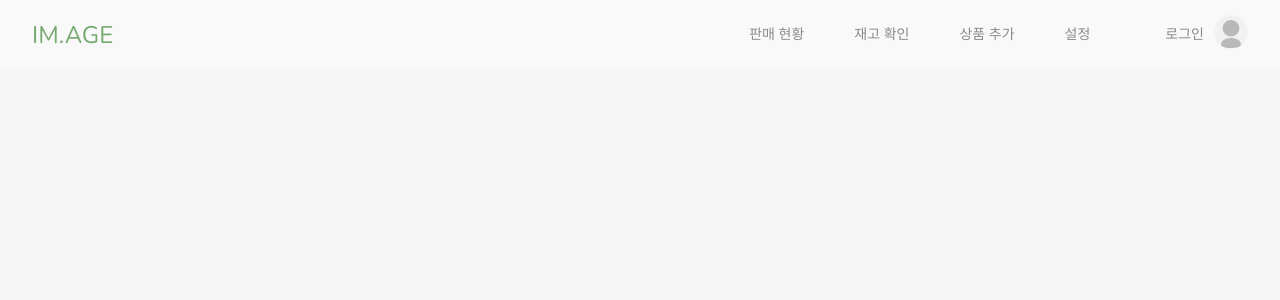
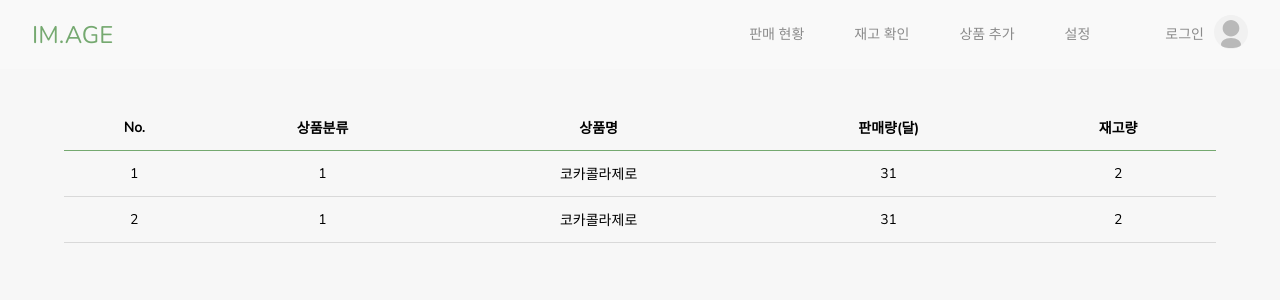
Before and after one commit to dbwlszee/im.age-front, a React (Create React App) app: page / in a window 1280 px wide. Shown: the top 300 px of the page. Built offline with nearby package versions, Linux system fonts and the light colour scheme.

Commit message:
feat: Product Table 추가
1. 상품 테이블 추가
2. 기본적인 디자인 확정
3. map함수 정상작동 확인

```diff
--- a/src/App.js
+++ b/src/App.js
@@ -1,6 +1,7 @@
 import styled from "styled-components"
 import GlobalStyle from './styles/GlobalStyle';
 import Nav from "./component/user/Nav";
+import ProductList from "./component/page/ProductList/ProductList";
 
 //style
 styled(Nav)`
@@ -15,6 +16,7 @@ function App() {
     <div className="App">
       <GlobalStyle/>
       <Nav/>
+      <ProductList/>
     </div>
   );
 }
--- /dev/null
+++ b/src/component/page/ProductList/ProductComponent.js
@@ -0,0 +1,87 @@
+import React from "react";
+import { useState } from "react";
+import styled from "styled-components";
+
+//style
+
+const Product = styled.div`
+    margin: 2.8vw 5vw;
+    font-size: 14px;
+
+    table{
+        width:100%;
+        border-collapse: collapse;
+    }
+
+    th{
+        border-bottom: 1px solid #75A970;
+        padding: 12px;
+    }
+
+    td{
+        border-bottom: 0.3px solid #D9D9D9;
+        padding: 12px;
+        text-align: center;
+    }
+`;
+
+const ProductComponent = () => {
+    const [productList, setProductList] = useState({
+        product:[
+            {
+                product_no: 1,
+                category_no: 1,
+                product_name: '코카콜라제로',
+                product_amount: 2,
+                product_in_date: '2021-02-02',
+                product_price: 1234,
+                product_out_month: 31,
+                product_out_total: 2343,
+                product_out_date: '2021-01-30',
+            },
+            {
+                product_no: 2,
+                category_no: 1,
+                product_name: '코카콜라제로',
+                product_amount: 2,
+                product_in_date: '2021-02-02',
+                product_price: 1234,
+                product_out_month: 31,
+                product_out_total: 2343,
+                product_out_date: '2021-01-30',
+            },
+        ]
+    });
+
+
+    return(
+        <Product>
+            <table>
+                <thead>
+                    <tr>
+                        <th>No.</th>
+                        <th>상품분류</th>
+                        <th>상품명</th>
+                        <th>판매량(달)</th>
+                        <th>재고량</th>
+                    </tr>
+                </thead>
+                <tbody>
+                    {
+                        productList.product.map( product=>(
+                            <tr key={product.product_no + product.category_no}>
+                                <td>{product.product_no}</td>
+                                <td>{product.category_no}</td>
+                                <td>{product.product_name}</td>
+                                <td>{product.product_out_month}</td>
+                                <td>{product.product_amount}</td>
+                            </tr>
+                        ))
+                    }
+                </tbody>
+            </table>
+        </Product>
+    )
+}
+
+export default ProductComponent;
--- /dev/null
+++ b/src/component/page/ProductList/ProductList.js
@@ -0,0 +1,12 @@
+import React from "react";
+import ProductComponent from "./ProductComponent";
+
+const ProductList = () => {
+    return(
+        <div>
+            <ProductComponent/>
+        </div>
+    )
+}
+
+export default ProductList;
```
